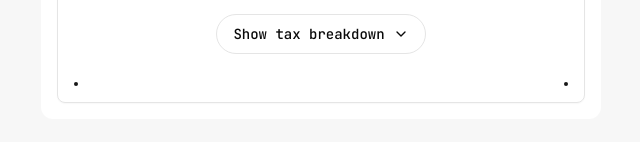
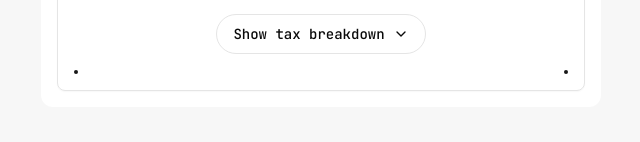
Before and after one commit to mallenkb/Ghana-Income-Tax-Calculator, a Next.js app: page / in a window 1280 px wide. Shown: the part 652-794 px from the top of the page, without its empty margins (319-959 px from the left). Built offline with nearby package versions, Linux system fonts and the light colour scheme.

Commit message:
Removing padding

```diff
--- a/src/components/Widget.tsx
+++ b/src/components/Widget.tsx
@@ -182,7 +182,7 @@ export default function Widget() {
             </>
           )}
 
-          <div className='flex justify-center mb-2'>
+          <div className='flex justify-center'>
             <Button
               variant="outline"
               className="w-full sm:w-auto px-4 py-2 rounded-full border-[1px] flex items-center justify-center"
@@ -200,7 +200,7 @@ export default function Widget() {
                 animate={{ opacity: 1, height: "auto" }}
                 exit={{ opacity: 0, height: 0 }}
                 transition={{ duration: 0.3 }}
-                className="overflow-hidden mb-12"
+                className="overflow-hidden"
               >
                 <div className="p-4 bg-[#F7F7F7] rounded-[8px]">
                   <div className="overflow-x-auto">
@@ -248,7 +248,7 @@ export default function Widget() {
         </div>
 
         {/* Bottom dots */}
-        <div className="flex justify-between mt-3 p-4 pt-0">
+        <div className="flex justify-between p-4 pt-0">
           <div className="w-1 h-1 bg-[#171717] rounded-full"></div>
           <div className="w-1 h-1 bg-[#171717] rounded-full"></div>
         </div>
```
